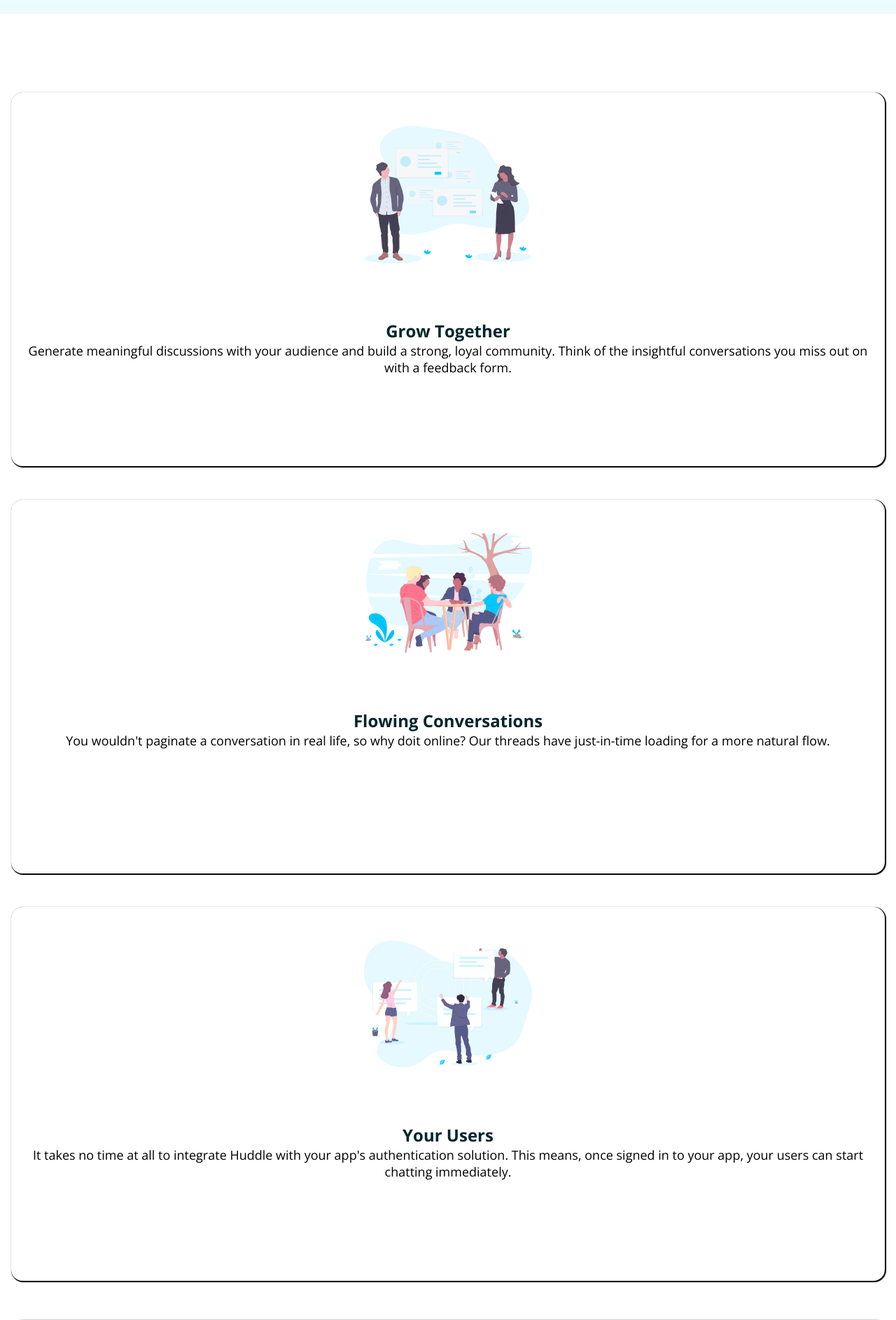
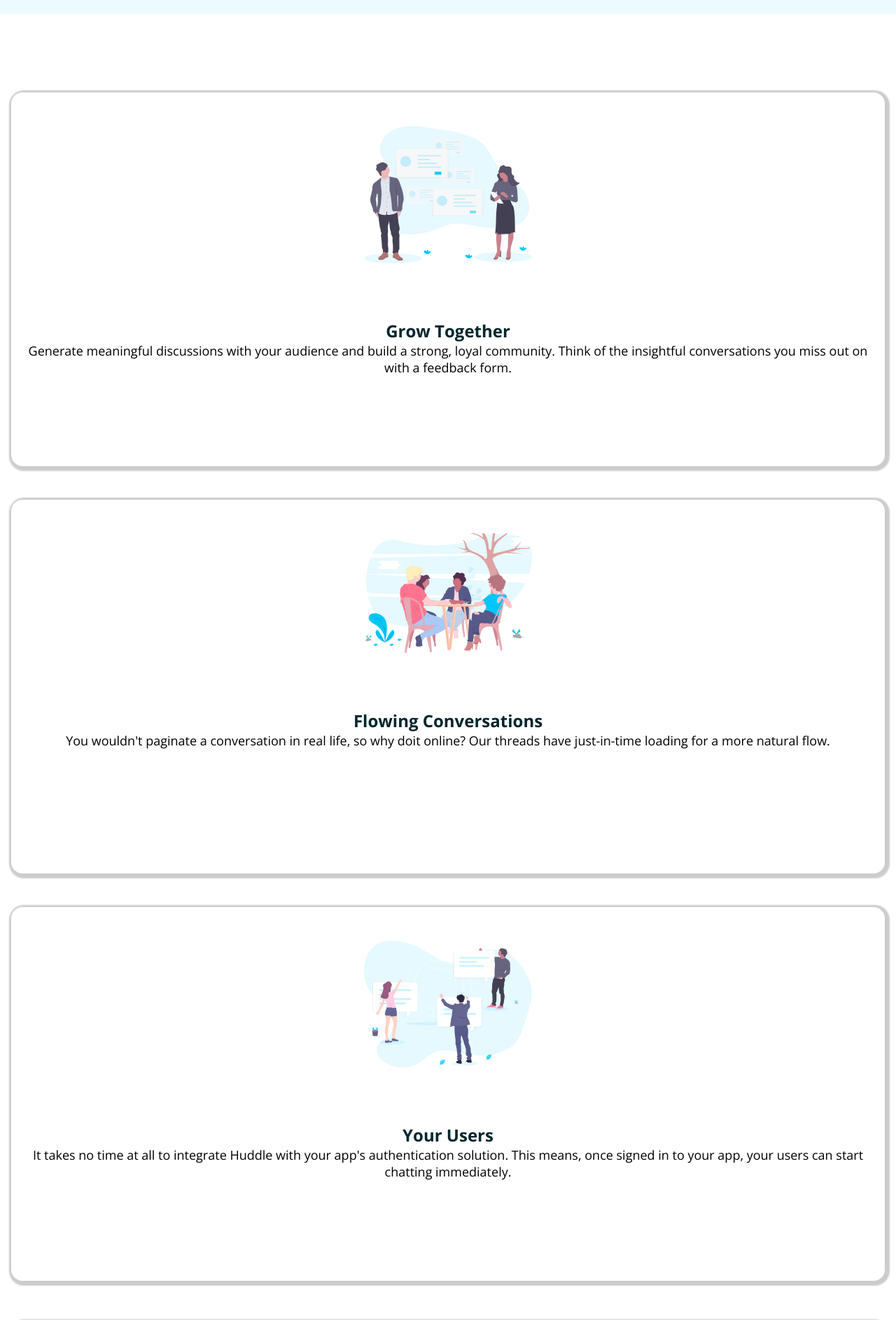
Before and after one commit to JeffreyEj/Huddle-Landing-Page, a plain HTML site: page index.html in a window 1280 px wide. Shown: the part 780-2666 px from the top of the page at 70% size. Drawn offline with nearby package versions, Linux system fonts and the light colour scheme.

Commit message:
fixed box-shadow

```diff
--- a/src/css/styles.css
+++ b/src/css/styles.css
@@ -162,7 +162,8 @@ body {
     flex-direction: column;
     align-items: center;
     border-radius: 1rem;
-    box-shadow: 1px 1px 1px 1px rgba(0, 0, 0, 1);
+    box-shadow: 2px 2px 2px 5px rgba(0, 0, 0, 0.2);
+    background-color: #FFF;
     min-width: 50%;
     margin-left: 1rem;
     margin-right: 1rem;
@@ -206,7 +207,8 @@ body {
     flex-direction: column;
     align-items: center;
     border-radius: 1rem;
-    box-shadow: 1px 1px 1px 1px rgba(0, 0, 0, 1);
+    box-shadow: 2px 2px 2px 5px rgba(0, 0, 0, 0.2);
+    background-color: #FFF;
     min-width: 50%;
     margin-left: 1rem;
     margin-right: 1rem;
@@ -250,7 +252,8 @@ body {
     flex-direction: column;
     align-items: center;
     border-radius: 1rem;
-    box-shadow: 1px 1px 1px 1px rgba(0, 0, 0, 1);
+    box-shadow: 2px 2px 2px 5px rgba(0, 0, 0, 0.2);
+    background-color: #FFF;
     min-width: 50%;
     margin-left: 1rem;
     margin-right: 1rem;
@@ -928,7 +931,8 @@ body {
         flex-direction: column;
         align-items: center;
         border-radius: 1rem;
-        box-shadow: 1px 1px 1px 1px rgba(0, 0, 0, 1);
+        box-shadow: 2px 2px 2px 5px rgba(0, 0, 0, 0.2);
+        background-color: #FFF;
         min-width: 50%;
         margin-bottom: 1rem;
 
```
